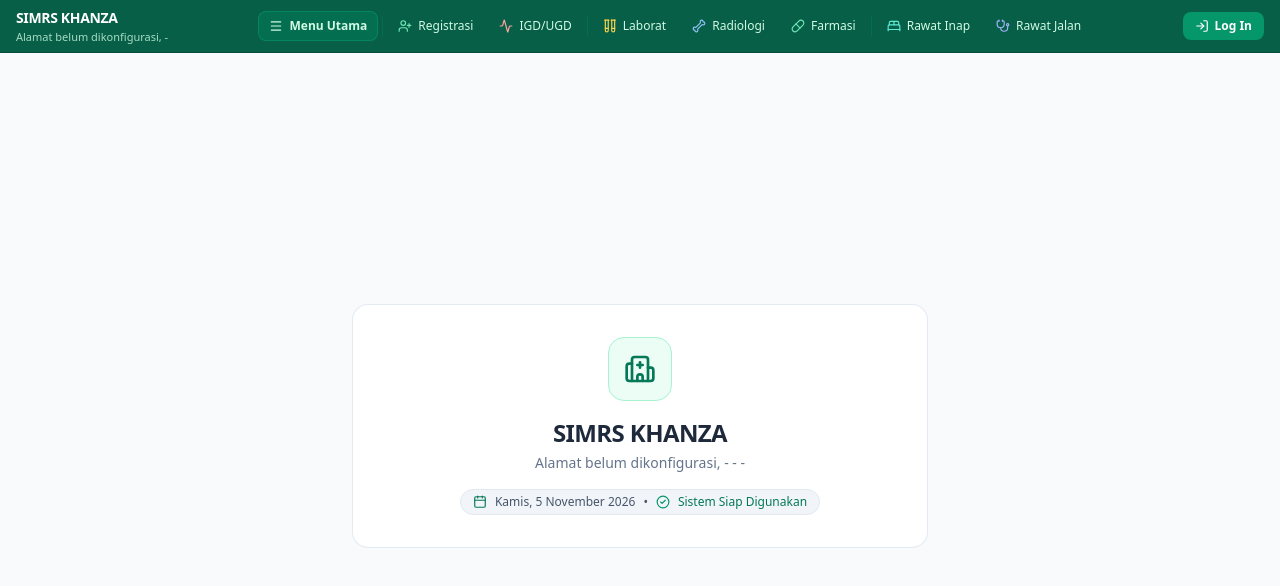
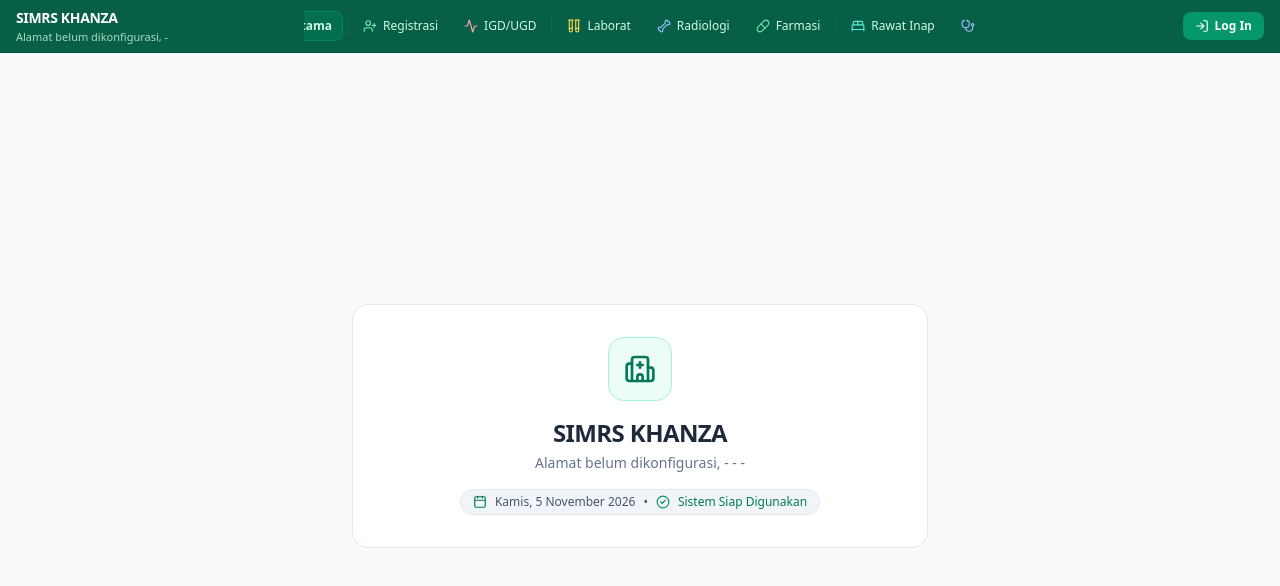
Before and after one commit to Renov30/sim-khanza-web, a Next.js app: page / in a window 1280 px wide. Shown: the top 586 px of the page. Built offline with nearby package versions, Linux system fonts and the light colour scheme; no server answers; the database is empty.

Commit message:
fix: kunci lebar kolom kiri dan kanan header agar posisi menu tengah presisi dan tidak berpindah saat login/logout

```diff
--- a/src/components/layout/AppHeader.tsx
+++ b/src/components/layout/AppHeader.tsx
@@ -57,9 +57,9 @@ export function AppHeader({
 
   return (
     <header className="bg-emerald-800 text-white border-b border-emerald-900 px-4 py-2 shrink-0 select-none shadow-sm">
-      <div className="flex items-center justify-between gap-2">
+      <div className="grid grid-cols-[240px_1fr_240px] xl:grid-cols-[280px_1fr_280px] items-center gap-2">
         {/* Sisi Kiri: Nama Instansi & Alamat Lengkap */}
-        <div className="flex flex-col shrink-0 min-w-0 max-w-[200px] lg:max-w-xs">
+        <div className="flex flex-col min-w-0 pr-2">
           <h1 className="text-xs lg:text-sm font-bold tracking-tight text-white uppercase truncate leading-tight">
             {setting?.nama_instansi || "KLINIK MITRA KELUARGA PAPUA"}
           </h1>
@@ -70,7 +70,7 @@ export function AppHeader({
         </div>
 
         {/* Sisi Tengah: Toolbar Modul Cepat (Registrasi, IGD, dll) */}
-        <div className="flex-1 flex items-center justify-center space-x-1 overflow-x-auto px-1 scrollbar-none">
+        <div className="flex items-center justify-center space-x-1 overflow-x-auto px-1 scrollbar-none">
           {/* 1. Menu Utama */}
           <button
             onClick={onToggleMenu}
@@ -172,8 +172,8 @@ export function AppHeader({
           </button>
         </div>
 
-        {/* Sisi Kanan: Informasi Akun / Tombol Log In */}
-        <div className="flex items-center shrink-0">
+        {/* Sisi Kanan: Informasi Akun / Tombol Log In (Ukuran kolom tetap sama dengan sisi kiri) */}
+        <div className="flex items-center justify-end min-w-0">
           {isAuthenticated && user ? (
             <UserAccountMenu
               onModuleClick={onModuleClick}
```
